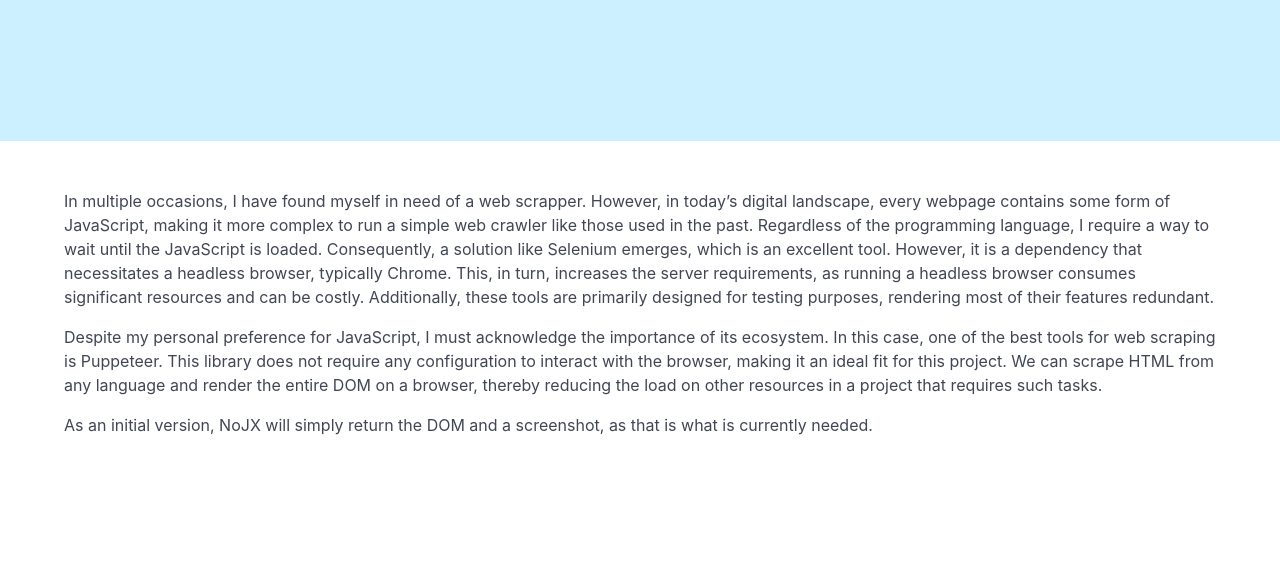
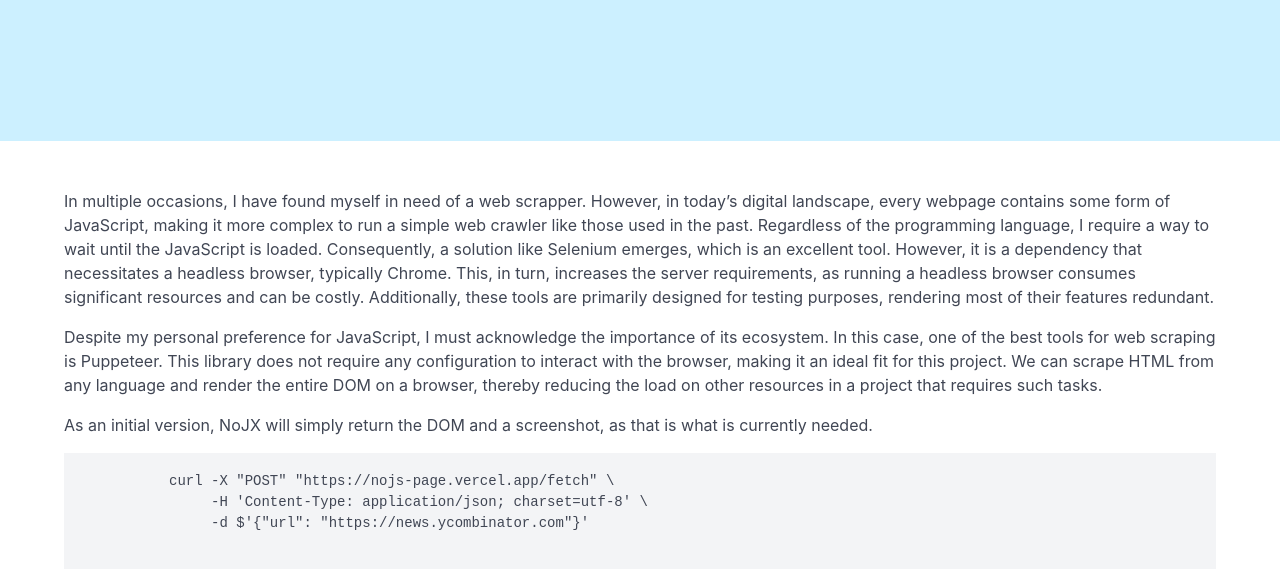
Before and after one commit to 3zcurdia/nojx, a website: page public/index.html in a window 1280 px wide. Shown: the part 231-800 px from the top of the page. Drawn offline with nearby package versions, Linux system fonts and the light colour scheme.

Commit message:
Add index example

```diff
--- a/public/index.html
+++ b/public/index.html
@@ -48,6 +48,12 @@
           As an initial version, NoJX will simply return the DOM and a
           screenshot, as that is what is currently needed.
         </p>
+
+        <pre>
+          curl -X "POST" "https://nojs-page.vercel.app/fetch" \
+               -H 'Content-Type: application/json; charset=utf-8' \
+               -d $'{"url": "https://news.ycombinator.com"}'
+        </pre>
       </div>
     </section>
   </body>
```
